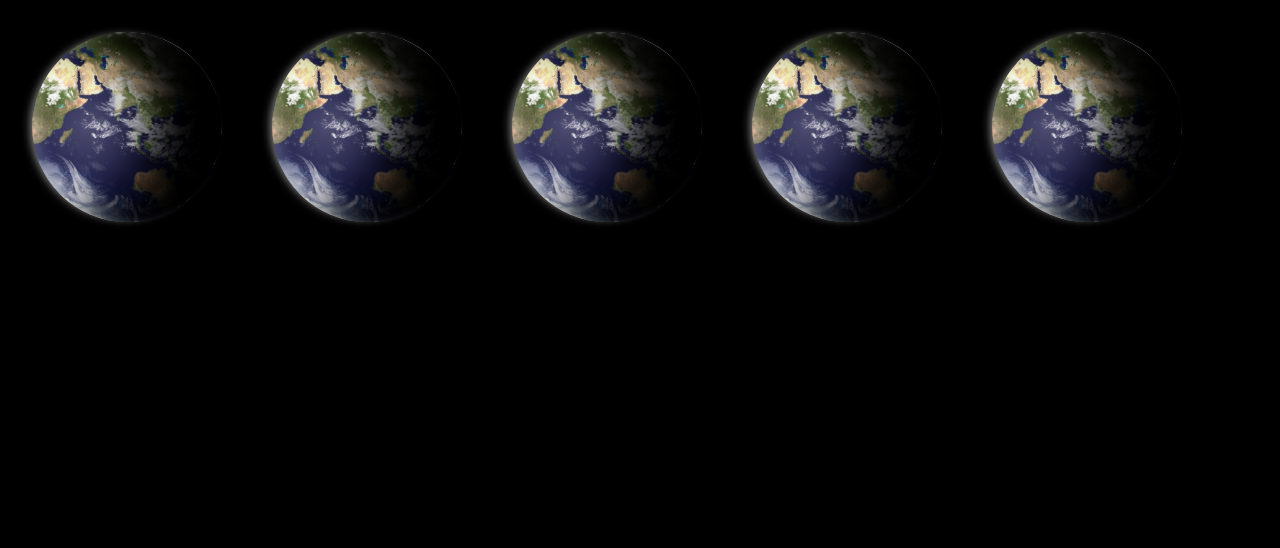
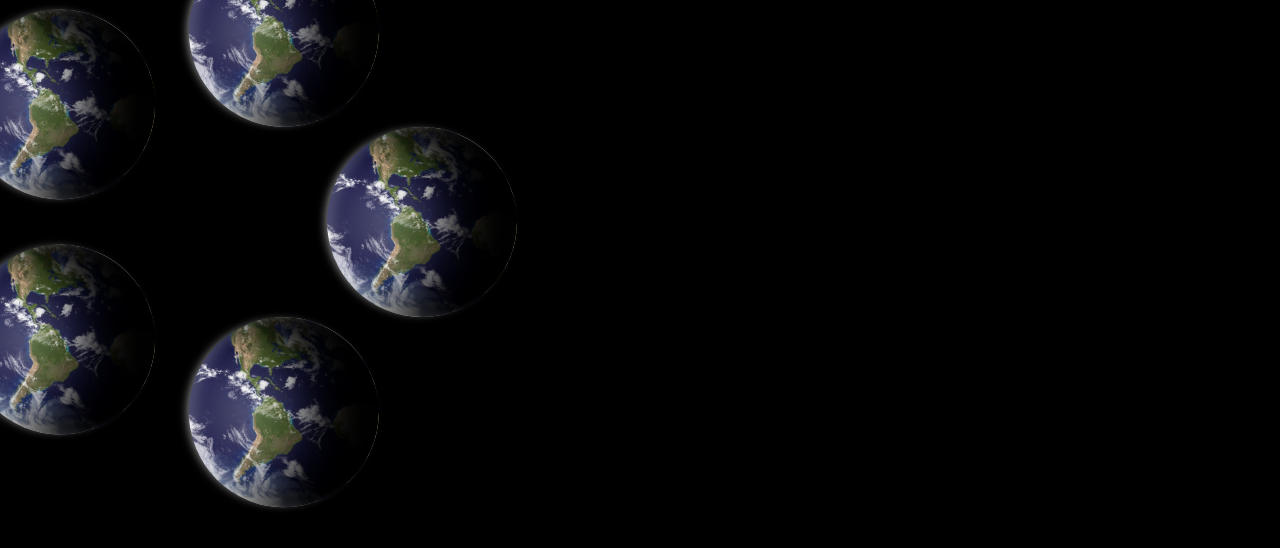
Before and after one commit to andrey-luzin/cosmic-encounter, a Next.js app: page / in a window 1280 px wide. Shown: the top 548 px of the page. Built offline with nearby package versions, Linux system fonts and the light colour scheme.

Commit message:
add circilar content layout

```diff
--- a/src/components/Dashboard/index.scss
+++ b/src/components/Dashboard/index.scss
@@ -1,3 +1,5 @@
 .dashboard {
+  height: 100%;
   padding: 2rem;
+
 }
--- a/src/components/PlayerDeck/Planet/index.scss
+++ b/src/components/PlayerDeck/Planet/index.scss
@@ -1,7 +1,19 @@
 @import '@/styles/mixins.scss';
 
+@mixin circular-position() {
+  transform: translate(
+    calc(50% + var(--circle-radius) * cos(var(--angle))),
+    calc(50% + var(--circle-radius) * sin(var(--angle)))
+  );
+}
+
 .planet {
+  transform-origin: 50% 50%;
+  @include circular-position;
+
   @extend %before;
+
+  position: absolute;
 
   &__atmosphere {
     height: 190px;
@@ -25,7 +37,8 @@
     // be random
     background-image: url('/images/textures/earth.jpg');
     transform: rotate(24.3deg) scale(1.1);
-    animation: planetRotate calc(50*.1s) linear infinite;
+
+    // animation: planetRotate calc(50 * .1s) linear infinite;
   }
 }
 
--- a/src/components/PlayerDeck/Planet/index.tsx
+++ b/src/components/PlayerDeck/Planet/index.tsx
@@ -1,14 +1,37 @@
-import React, { FC } from 'react';
+"use client";
+import React, { FC, useEffect, useRef, useState } from 'react';
+import { CSSItemsCount } from '@/const/css-consts';
 
 import './index.scss';
 
-type PlanetProps = unknown;
+type PlanetProps = { index: number };
 
-export const Planet: FC<PlanetProps> = () => {
+export const Planet: FC<PlanetProps> = ({ index }) => {
+  const planetRef = useRef<HTMLDivElement | null>(null);
+
+  const [itemsCount, setItemsCount] = useState<number>(0);
+
+  // eslint-disable-next-line react-hooks/exhaustive-deps
+  useEffect(() => {
+    setItemsCount(Number(
+      getComputedStyle(document.documentElement).getPropertyValue(CSSItemsCount)
+    ));
+  });
+
+  useEffect(() => {
+    if (planetRef.current) {
+      planetRef.current.style.setProperty(
+        '--angle',
+        // `calc(150deg / ${itemsCount} * ${index})`
+        `calc(360deg / ${itemsCount} * ${index})`
+      );
+    }
+  }, [index, itemsCount]);
+
   return(
-    <div className="planet">
+    <div className="planet" ref={planetRef}>
       <div className="planet__atmosphere">
-        <div className="planet__surface"></div>
+        <div className="planet__surface" />
       </div>
     </div>
   );
--- a/src/components/PlayerDeck/index.scss
+++ b/src/components/PlayerDeck/index.scss
@@ -1,5 +1,8 @@
+@import '@/styles/mixins.scss';
+
 .player-deck {
   display: flex;
   flex-wrap: wrap;
   gap: 50px;
+  position: relative;
 }
--- a/src/components/PlayerDeck/index.tsx
+++ b/src/components/PlayerDeck/index.tsx
@@ -1,19 +1,25 @@
-import React, { FC } from 'react';
+"use client";
+import React, { FC, useEffect } from 'react';
+import { Planet } from './Planet';
+import { CSSItemsCount } from '@/const/css-consts';
 
 import './index.scss';
-import { Planet } from './Planet';
 
 type PlayerDeckProps = unknown;
 
 const countOfPlanets = 5;
 
 export const PlayerDeck: FC<PlayerDeckProps> = () => {
+  useEffect(() => {
+    document.documentElement.style.setProperty(CSSItemsCount, String(countOfPlanets));
+  }, []);
+
   return(
     <div className="player-deck">
       {
         [...Array(countOfPlanets)].map((_, index) => {
           return(
-            <Planet key={index} />
+            <Planet index={index} key={index} />
           );
         })
       }
--- /dev/null
+++ b/src/const/css-consts.ts
@@ -0,0 +1 @@
+export const CSSItemsCount = '--items-count';
--- a/src/styles/globals.scss
+++ b/src/styles/globals.scss
@@ -10,7 +10,7 @@
 html,
 body {
   max-width: 100vw;
-  min-height: 100%;
+  height: 100%;
 }
 
 body {
--- a/src/styles/variables.scss
+++ b/src/styles/variables.scss
@@ -1,4 +1,6 @@
 :root {
   --color-text: #ffffff;
   --color-bg-main: #000000;
+  --circle-radius: 200px;
+  --items-count: 1;
 }
```
Also changed, not shown: src/styles/mixins.scss (line endings or trailing spaces).
